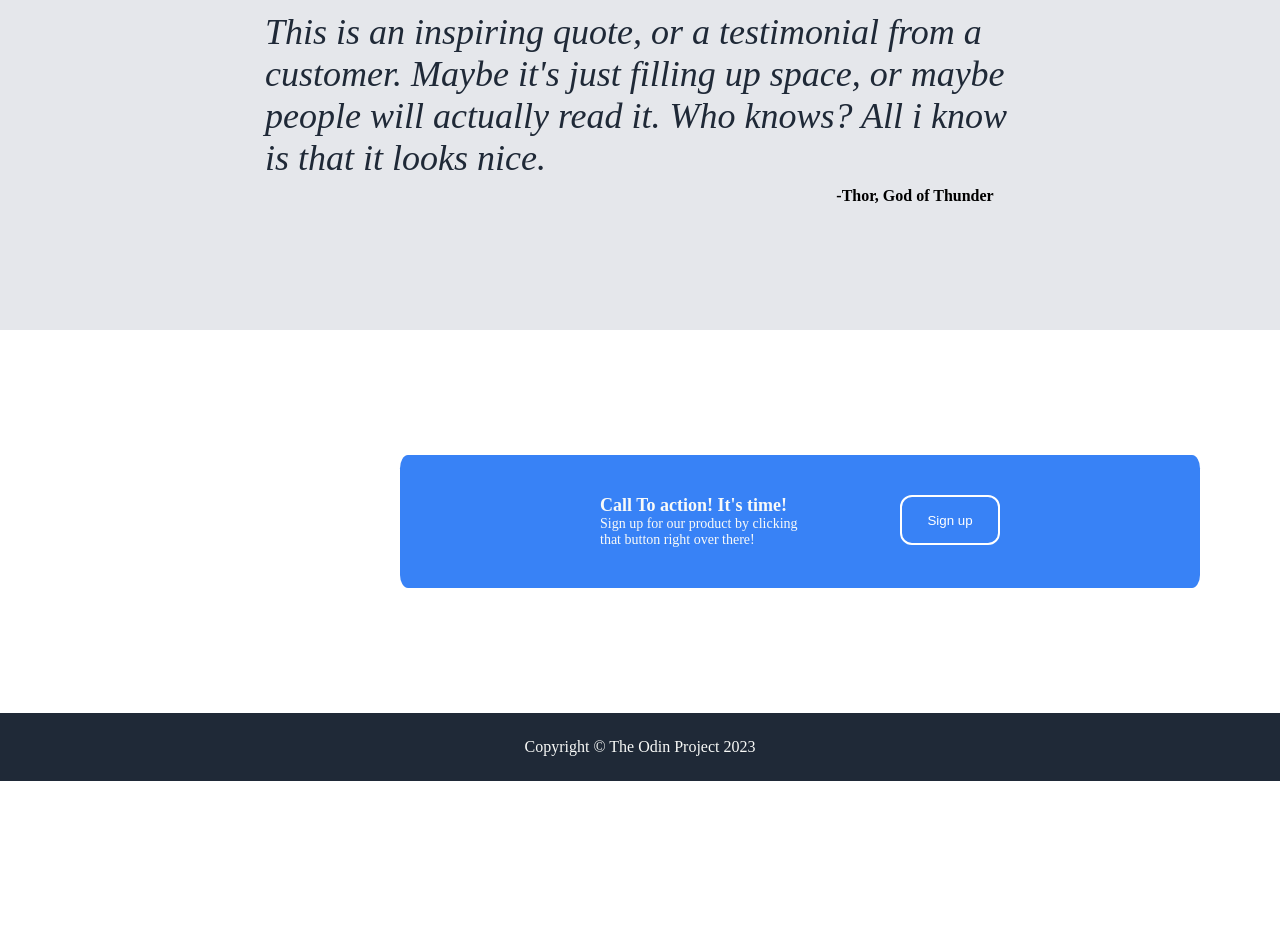
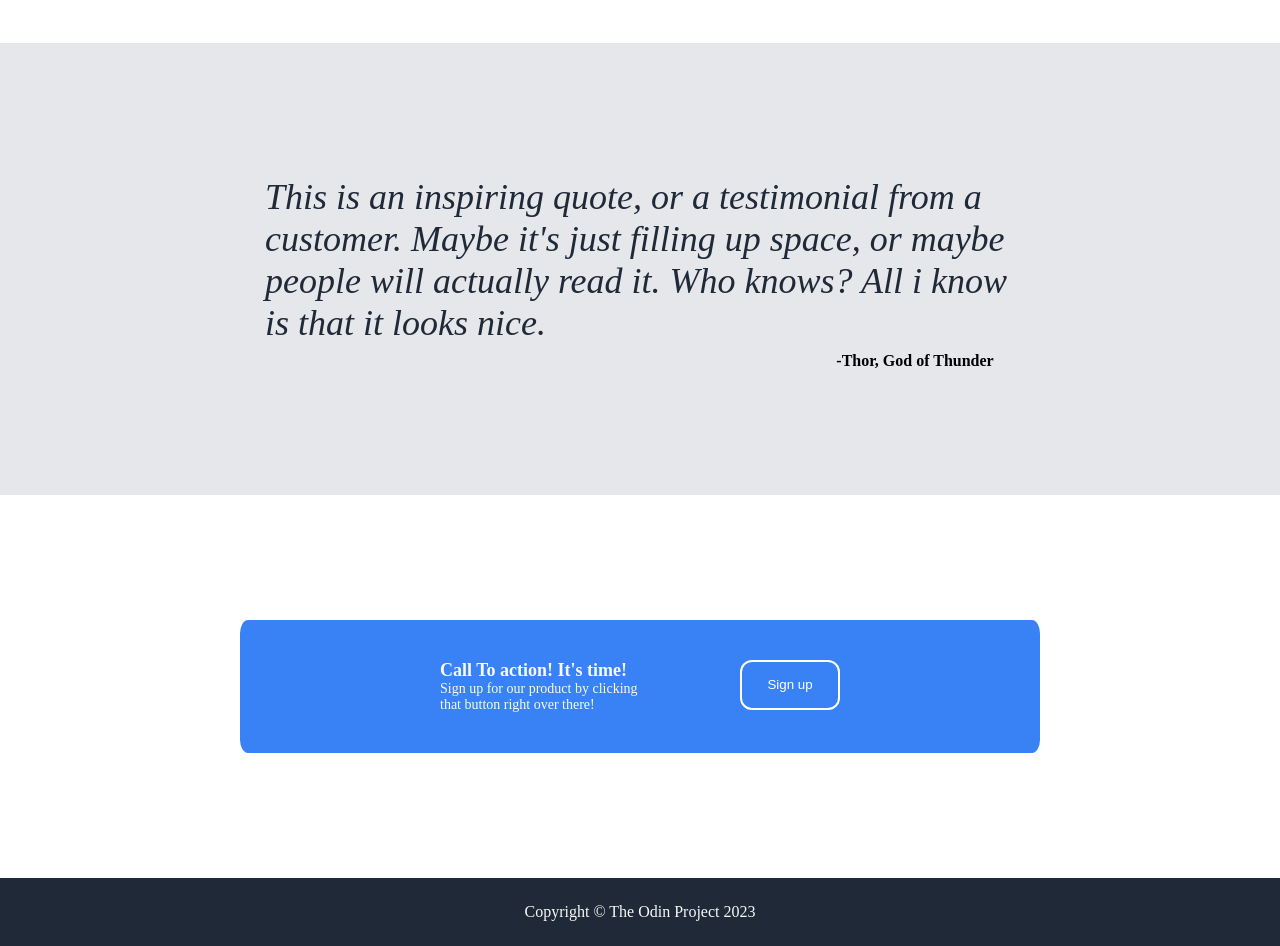
Before and after one commit to mannymango/Landing-Page, a plain HTML site: page index.html in a window 1280 px wide. Shown: the part 1053-1999 px from the top of the page. Before the commit the page ends 1834 px from the top, so only its background shows below. Drawn offline with Linux system fonts and the light colour scheme.

Commit message:
center call to action box and add one piece logo

```diff
--- a/css/style.css
+++ b/css/style.css
@@ -13,12 +13,18 @@ body{
     background-color:#1F2937;
 }
 
-.background-color-2, .background-4{
+.background-color-2, .background-color-4{
     background-color: white;
 }
 
 .background-color-3{
     background-color: #E5E7EB;
+}
+
+.background-color-4{
+    display: flex;
+    justify-content: center;
+    align-items: center;
 }
 
 .header{
--- a/index.html
+++ b/index.html
@@ -9,7 +9,8 @@
         <div class="background-color-1">
             <div class="header">
                 <div class="left">
-                    <h5>Header Logo</h5>
+                    <!-- <h5>Header Logo</h5> -->
+                    <img src="img/one-piece-logo.png" width="250px">
                 </div>
                 <div class="right">
                     <ul>
```
